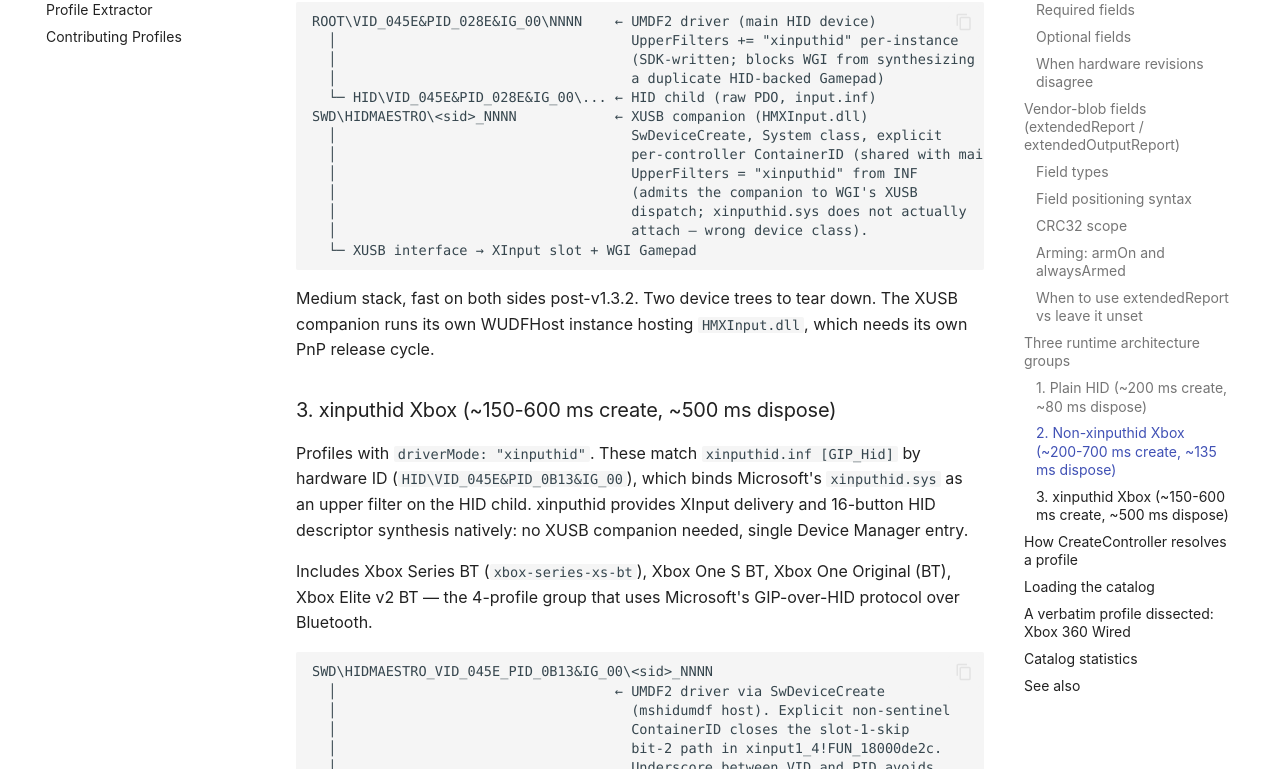
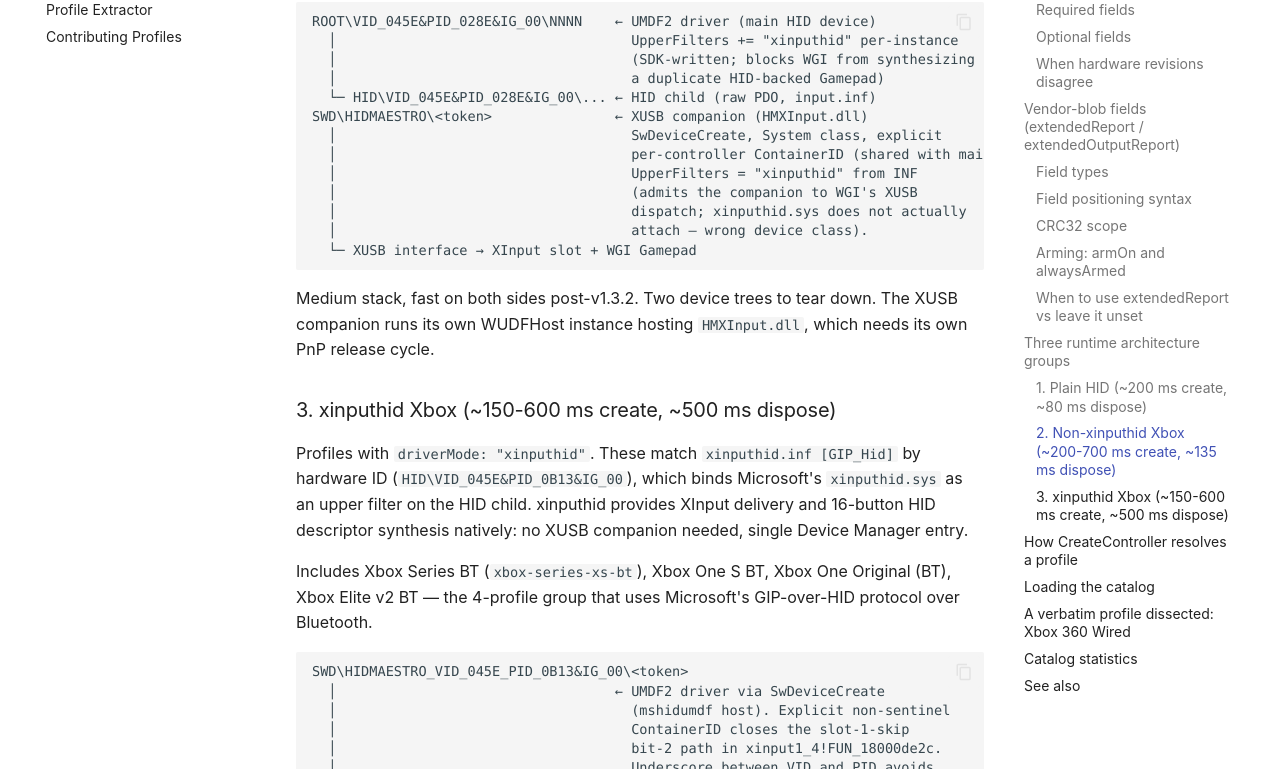
Before and after one commit to hifihedgehog/hidmaestro.org, an MkDocs documentation site: the page built from wiki/profiles/profile-system.md, in a window 1280 px wide and 1400 px high, scrolled down 9111 px. Shown: the part 152-921 px from the top of the window. Built offline with MkDocs 1.6.1 and Material for MkDocs 9.7.7, drawn with Linux system fonts in a browser that asks for light colours; comment, search, counter and statistics services are not loaded.

````diff
--- a/_features.json
+++ b/_features.json
@@ -42,7 +42,7 @@
   {"t": "One DLL",
    "d": "HIDMaestro.Core.dll carries the 234-profile catalog, the driver binaries, and the signing tools embedded. Grab it from a release ZIP or build from source. Pick a profile, call CreateController, submit input. Dispose it and the device disappears, with no leftover PnP state."},
   {"t": "Validated across the stack",
-   "d": "A 57-scenario regression battery checks DirectInput, XInput, SDL3, stock upstream SDL, the Steam client, the browser Gamepad API, and WGI on every change. A real Xbox Series X|S Bluetooth controller tested side by side shows byte-identical behavior across the HID class APIs."},
+   "d": "A 59-scenario regression battery checks DirectInput, XInput, SDL3, stock upstream SDL, the Steam client, the browser Gamepad API, WGI, and the device identity of every family across nine lives, on every change. A real Xbox Series X|S Bluetooth controller tested side by side shows byte-identical behavior across the HID class APIs."},
   {"t": "Judged by the real consumers",
    "d": "The battery does not only check HIDMaestro's own decode of its own encode. A stock upstream SDL3 build reads the Valve personas and must bind each with its own Valve driver, and a scenario starts the actual Steam client and asserts it claims and classifies them. The decoders Steam Input is built on are the judges."},
   {"t": "The composite exception, stated",
--- a/wiki/profiles/profile-system.md
+++ b/wiki/profiles/profile-system.md
@@ -246,7 +246,7 @@ ROOT\VID_045E&PID_028E&IG_00\NNNN    ← UMDF2 driver (main HID device)
   │                                    (SDK-written; blocks WGI from synthesizing
   │                                    a duplicate HID-backed Gamepad)
   └─ HID\VID_045E&PID_028E&IG_00\... ← HID child (raw PDO, input.inf)
-SWD\HIDMAESTRO\<sid>_NNNN            ← XUSB companion (HMXInput.dll)
+SWD\HIDMAESTRO\<token>               ← XUSB companion (HMXInput.dll)
   │                                    SwDeviceCreate, System class, explicit
   │                                    per-controller ContainerID (shared with main HID).
   │                                    UpperFilters = "xinputhid" from INF
@@ -265,7 +265,7 @@ Profiles with `driverMode: "xinputhid"`. These match `xinputhid.inf [GIP_Hid]` b
 Includes Xbox Series BT (`xbox-series-xs-bt`), Xbox One S BT, Xbox One Original (BT), Xbox Elite v2 BT &mdash; the 4-profile group that uses Microsoft's GIP-over-HID protocol over Bluetooth.
 
 ```
-SWD\HIDMAESTRO_VID_045E_PID_0B13&IG_00\<sid>_NNNN
+SWD\HIDMAESTRO_VID_045E_PID_0B13&IG_00\<token>
   │                                  ← UMDF2 driver via SwDeviceCreate
   │                                    (mshidumdf host). Explicit non-sentinel
   │                                    ContainerID closes the slot-1-skip
````
Also changed, not shown: wiki/reference/build-and-release.md (+1 -1 lines), wiki/reference/cross-api-coverage.md (+1 -1 lines), wiki/reference/multi-controller.md (+1 -1 lines).
